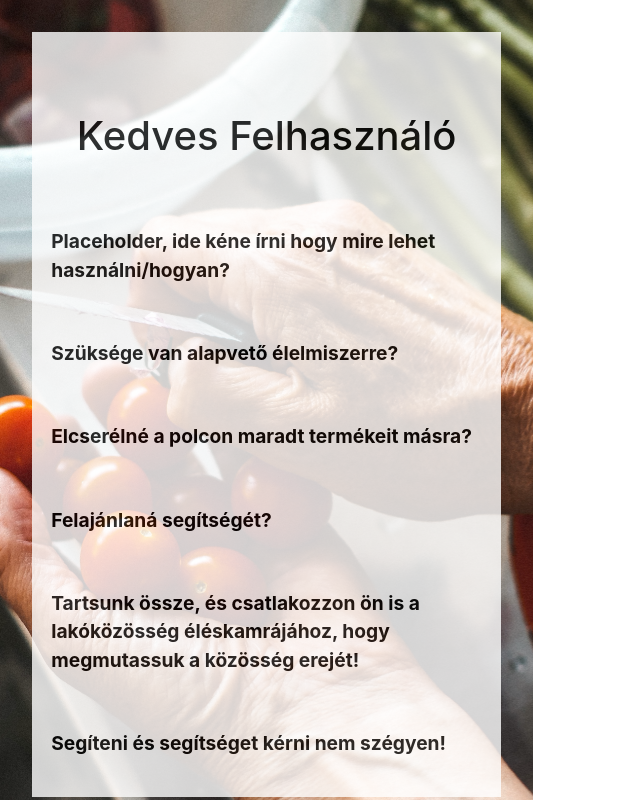
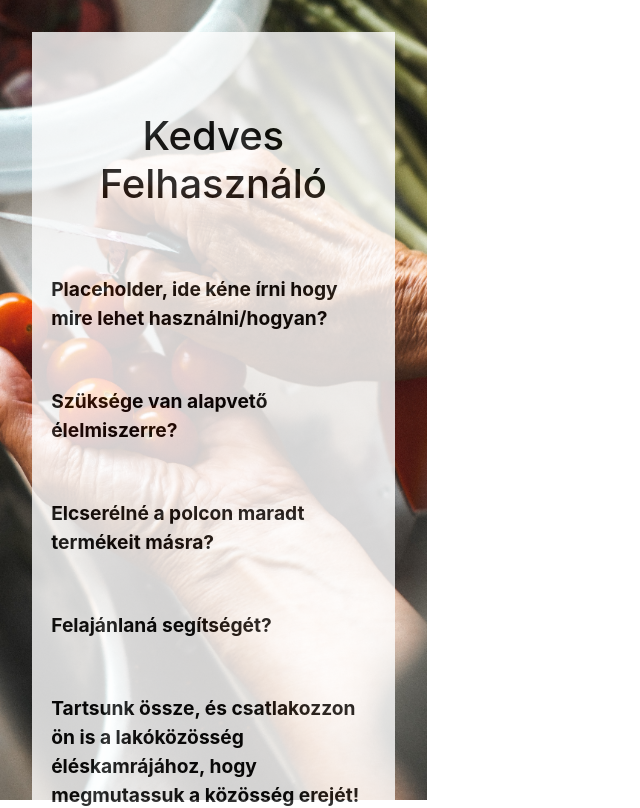
Before and after one commit to martonvolosin/kooperativ_torzs_frontend, a React (Create React App) app: page / in a window 1280 px wide. Shown: the top 808 px of the page, without its empty margins (0-640 px from the left). Built offline with nearby package versions, Linux system fonts and the light colour scheme.

Commit message:
Fix LoginWrapper style.

```diff
--- a/src/components/login-wrapper/LoginWrapper.component.js
+++ b/src/components/login-wrapper/LoginWrapper.component.js
@@ -5,7 +5,7 @@ const LoginWrapper = ({ children }) => {
   const { t } = useTranslation();
   return (
     <div className="no-gutters row">
-      <div className="d-none d-md-block col-md-5 leftSidePanel">
+      <div className="d-none d-md-block col-md-4 leftSidePanel">
         <div className="whiteBackgroundContainer">
           <h1 className="text-center leftSideWrapperTitle">{t('title')}</h1>
           <p className="leftSideWrapperParagraph">{t('howToUse')}</p>
@@ -16,7 +16,7 @@ const LoginWrapper = ({ children }) => {
           <p className="leftSideWrapperParagraph">{t('noShameToAsk')}</p>
         </div>
       </div>
-      <div className="col-sm-12 col-md-7">{children}</div>
+      <div className="col-sm-12 col-md-8">{children}</div>
     </div>
   );
 };
--- a/src/components/login-wrapper/styles.scss
+++ b/src/components/login-wrapper/styles.scss
@@ -1,7 +1,7 @@
 .leftSidePanel {
     background-image: url('../../assets/images/vegetables.png');
     background-repeat: no-repeat;
-    background-size: auto;
+    background-size: cover;
     height: 100vh;
 }
 
```
